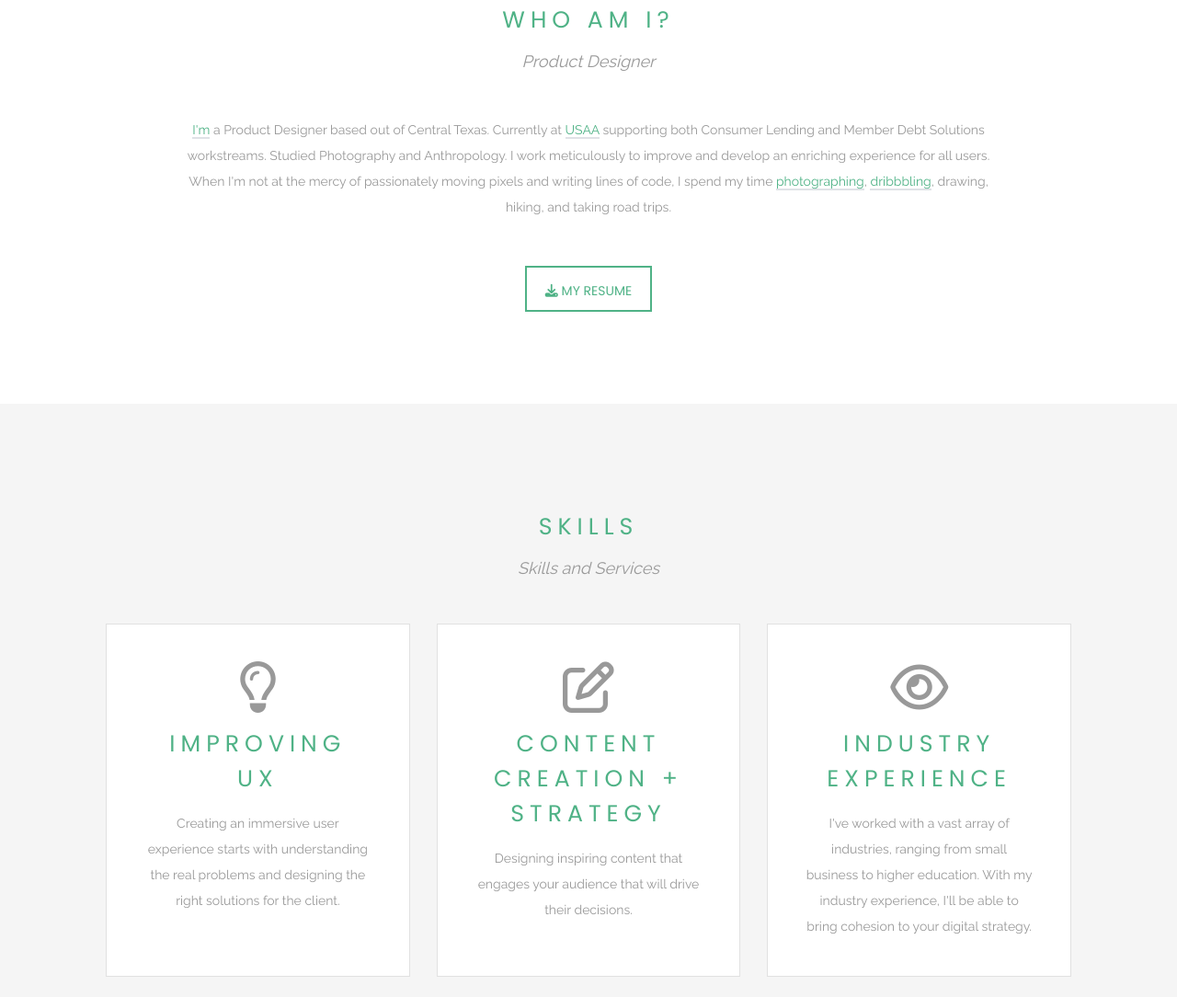
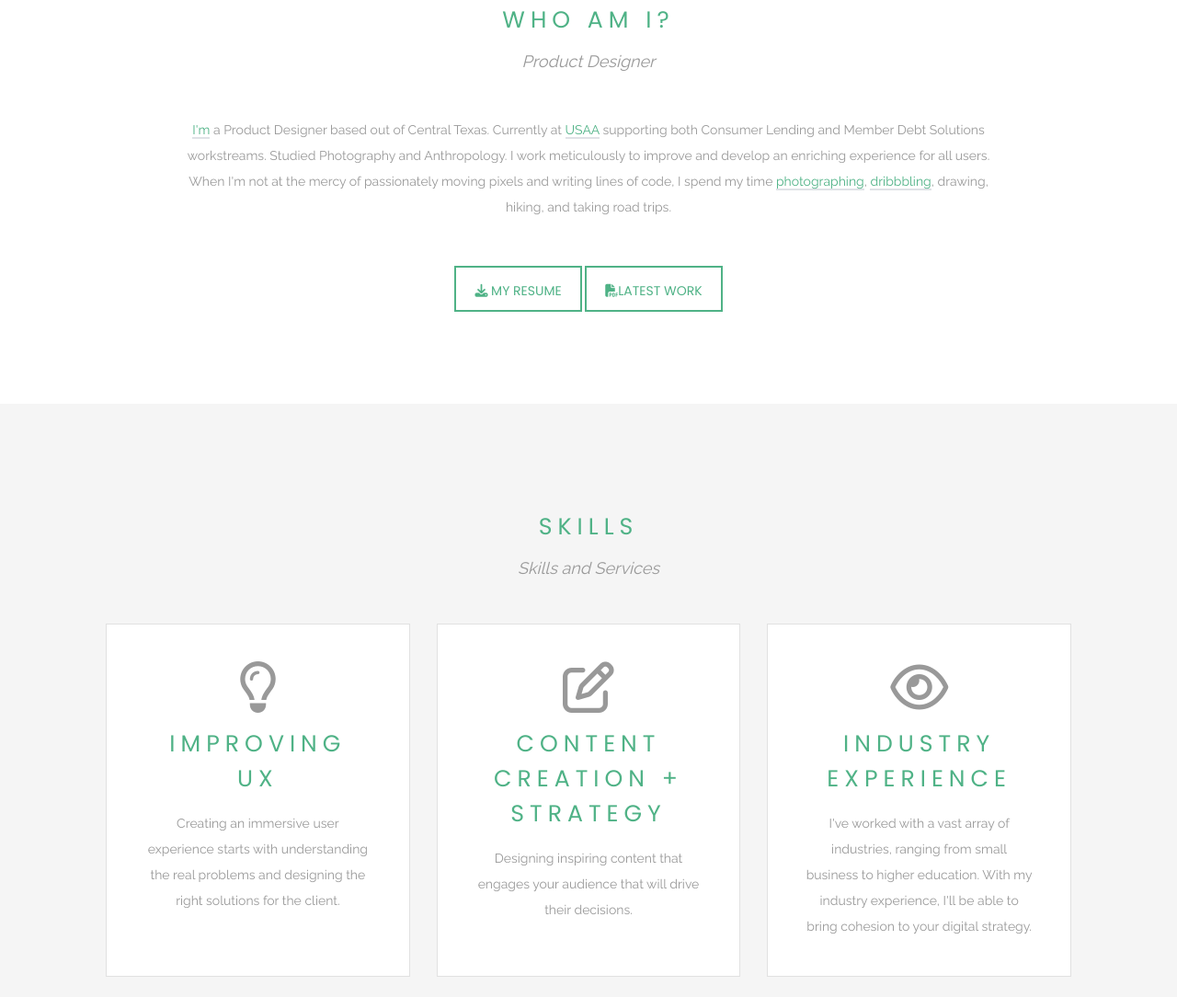
Before and after one commit to ByWhitworth/shaunwhitworth.com, a plain HTML site: page index.html in a window 1280 px wide. Shown: the part 912-1996 px from the top of the page at 92% size. Drawn offline with nearby package versions, Linux system fonts and the light colour scheme; a script that the page names is missing.

Commit message:
Update index.html

```diff
--- a/index.html
+++ b/index.html
@@ -97,6 +97,7 @@
 I work meticulously to improve and develop an enriching experience for all users. When I'm not at the mercy of passionately moving pixels and writing lines of code, I spend my time <a href="http://www.instagram.com/bywhitworth"><span class="ullink">photographing</span></a>, <a href="http://www.dribbble.com/bywhitworth"><span class="ullink">dribbbling</span></a>, drawing, hiking, and taking road trips.
 		</p>
 			<a href="Resume_Whitworth.pdf" class="button"><i class="fa fa-download"></i> My Resume</a>
+			<a href="2021-Whitworth-PortfolioPresentation.pdf" class="button"><i class="fa fa-file-pdf"></i>Latest Work</a>
 		</div>
 	</section>
 	<!-- END ABOUT SECTION /////////////////////////////////////////////////////////////////////////// -->
```
